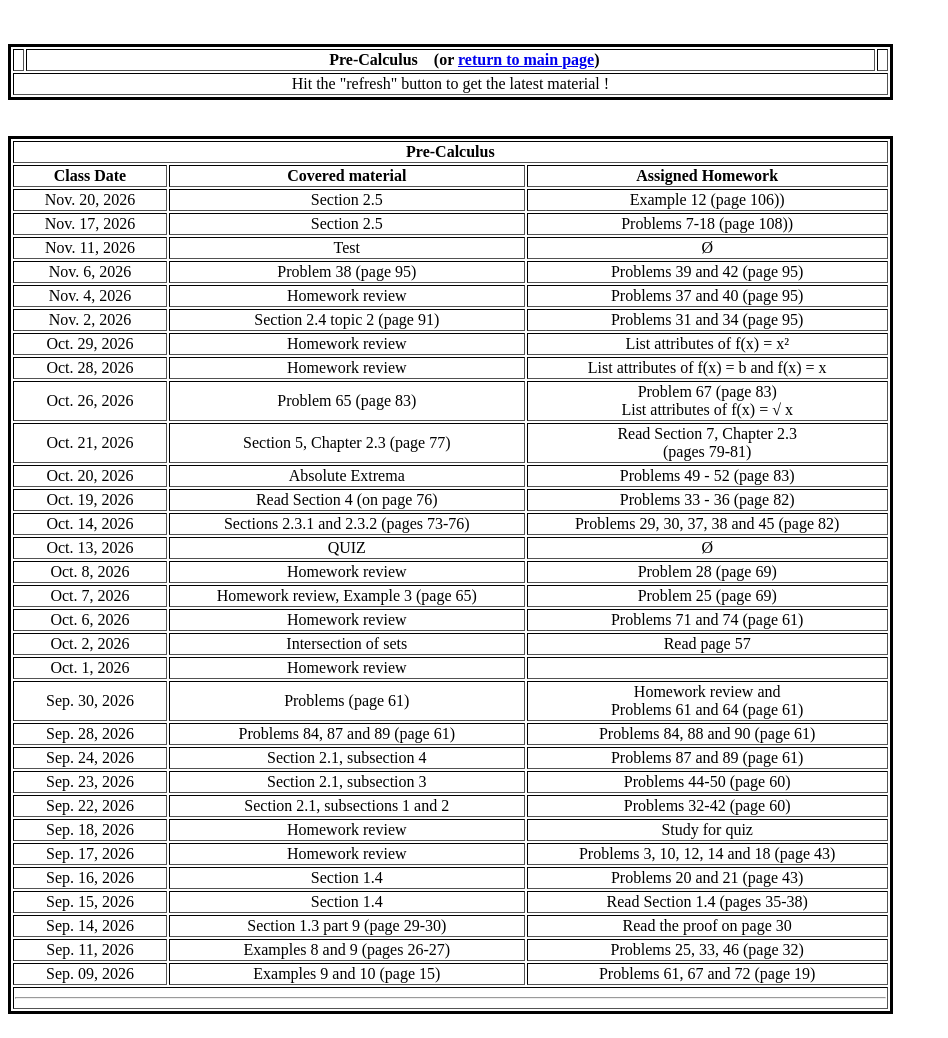
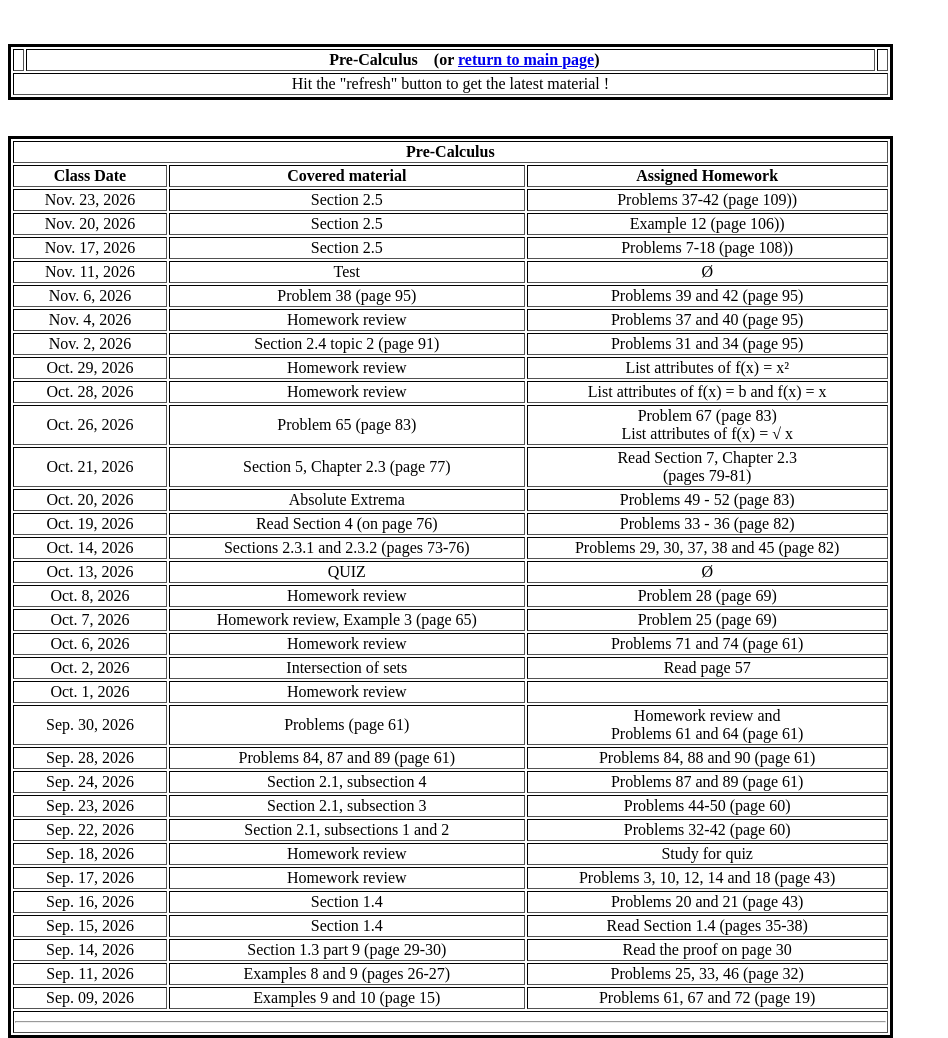
Before and after one commit to drstathis/drstathis.github.io, a plain HTML site: page precalc_2026.htm in a window 1280 px wide. Shown: the whole page, without its empty margins (0-948 px from the left). Drawn offline with Linux system fonts and the light colour scheme.

Commit message:
Update precalc_2026.htm

```diff
--- a/precalc_2026.htm
+++ b/precalc_2026.htm
@@ -33,6 +33,11 @@
   </tr>
   <!------------------------------------------------------------>
   <!------------------------------------------------------------>
+  <tr>
+    <td width="150"><center>Nov. 23, 2026</center></td>
+    <td colspan=2><center>Section 2.5</center></td>
+    <td colspan=2><center>Problems 37-42 (page 109))</center></td>
+  </tr>
   <tr>
     <td width="150"><center>Nov. 20, 2026</center></td>
     <td colspan=2><center>Section 2.5</center></td>
```
